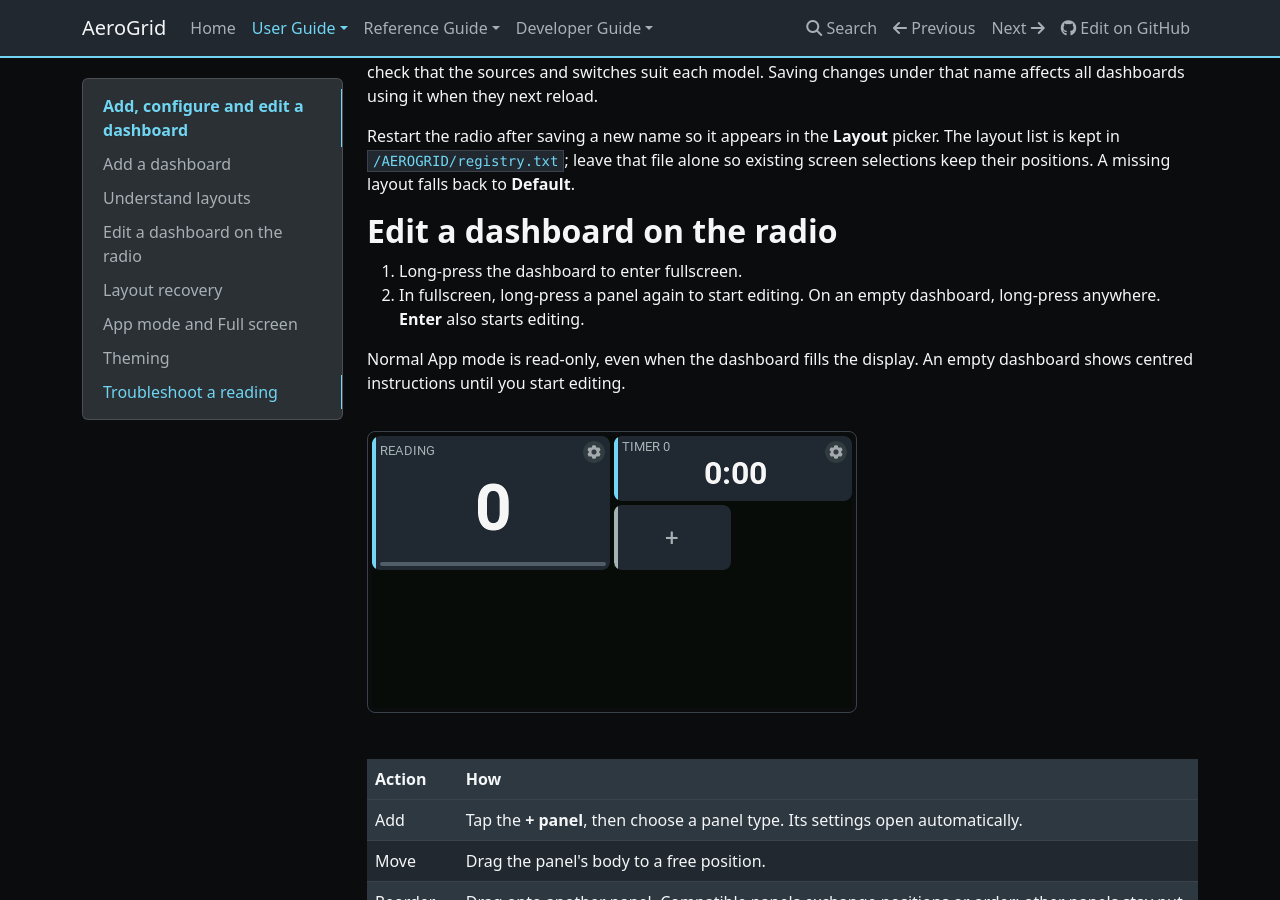
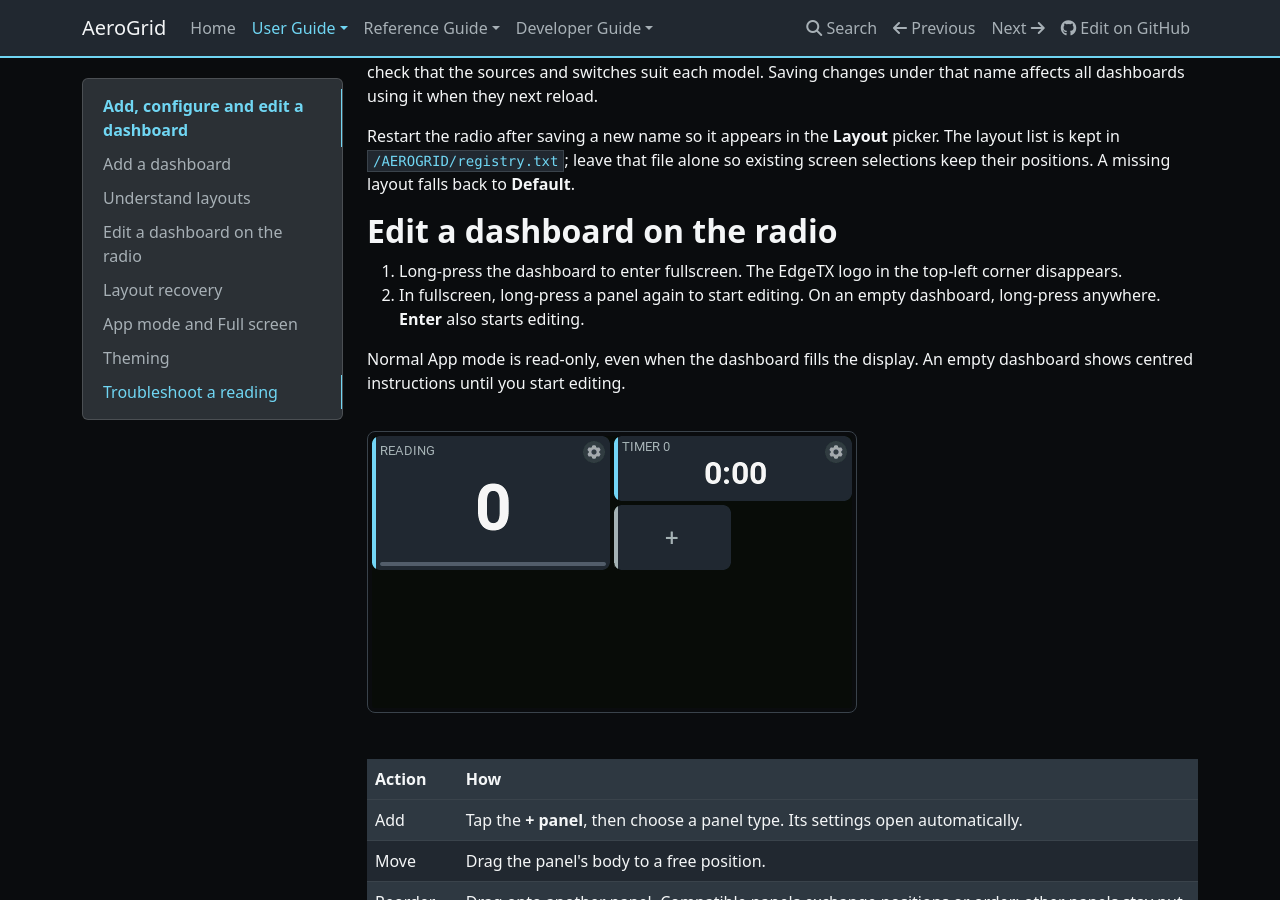
Before and after one commit to thomaskistler/aero-grid, an MkDocs documentation site: the page built from docs/user-guide/dashboards.md, in a window 1280 px wide and 900 px high, scrolled down 3069 px. Built offline with MkDocs 1.6.1, drawn with Linux system fonts in a browser that asks for light colours; nearby versions of some CDN libraries.

Commit message:
Explain the visual cue for entering fullscreen
Co-authored-by: Copilot App <223556219+Copilot@users.noreply.github.com>

```diff
--- a/docs/user-guide/dashboards.md
+++ b/docs/user-guide/dashboards.md
@@ -67,7 +67,8 @@ falls back to **Default**.
 
 ## Edit a dashboard on the radio
 
-1. Long-press the dashboard to enter fullscreen.
+1. Long-press the dashboard to enter fullscreen. The EdgeTX logo in the
+   top-left corner disappears.
 2. In fullscreen, long-press a panel again to start editing. On an empty
    dashboard, long-press anywhere. **Enter** also starts editing.
 
```
